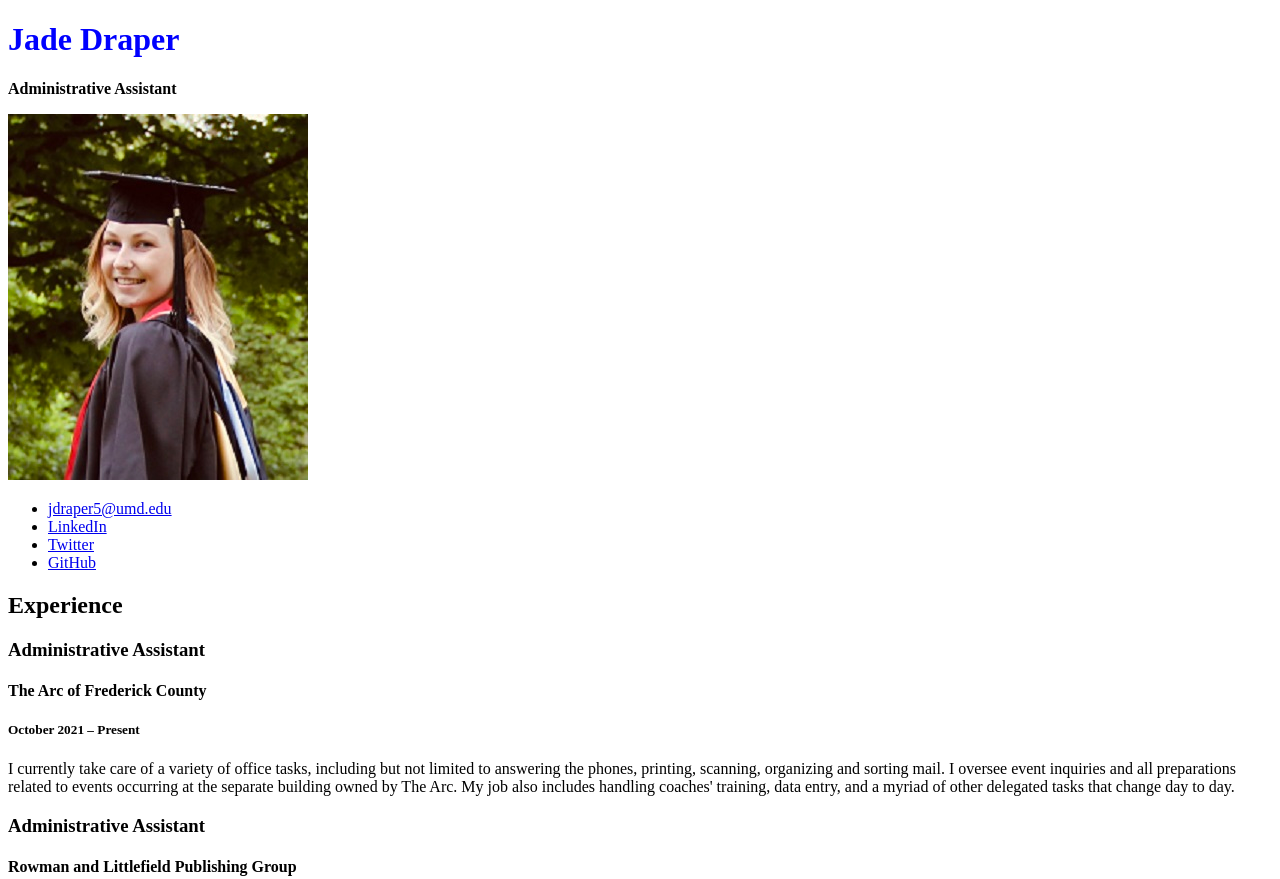
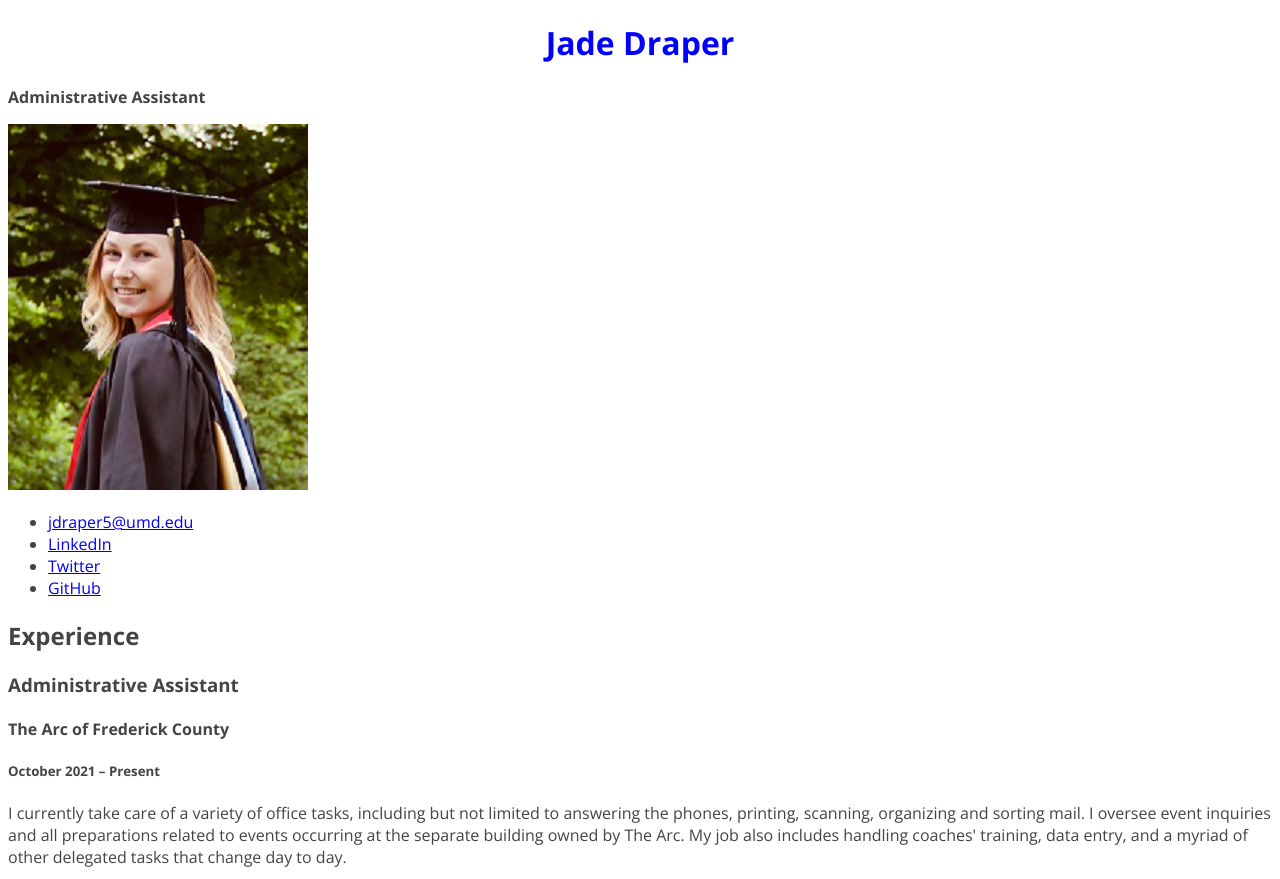
Before and after one commit to Jcarrieee/Jade-Draper-JOUR652, a plain HTML site: page resume/index.html in a window 1280 px wide. Shown: the top 879 px of the page. Drawn offline with nearby package versions, Linux system fonts and the light colour scheme.

Commit message:
Added style css

```diff
--- a/resume/index.html
+++ b/resume/index.html
@@ -4,6 +4,13 @@
 <head>
 
   <title>Jade Draper Resume</title>
+
+  <link rel="stylesheet" type="text/css" href="style.css">
+
+  <link rel="preconnect" href="https://fonts.googleapis.com">
+<link rel="preconnect" href="https://fonts.gstatic.com" crossorigin>
+<link href="https://fonts.googleapis.com/css2?family=Open+Sans:ital,wght@0,300;0,400;0,500;0,600;0,700;0,800;1,300;1,400;1,500;1,600;1,700;1,800&display=swap" rel="stylesheet">
+
 </head>
 <style>
 h1   {color: blue;}
@@ -34,7 +41,7 @@ h1   {color: blue;}
           <p>I currently take care of a variety of office tasks, including but not limited to answering the phones, printing, scanning, organizing and sorting mail. I oversee event inquiries and all preparations related to events occurring at the separate building owned by The Arc. My job also includes handling coaches' training, data entry, and a myriad of other delegated tasks that change day to day.</p>
 
 
-        <h3>Administrative Assistant</h3>
+        <3>Administrative Assistant</h3>
 
         <h4>Rowman and Littlefield Publishing Group</h4>
 
--- /dev/null
+++ b/resume/style.css
@@ -0,0 +1,10 @@
+BODY {font-family:'Open Sans', Arial, sans-serif;
+color:#444;
+font-weight: 400;
+}
+
+h1 {
+  color:#33485e;
+  text-decoration:uppercase;
+  text-align: center;
+}
```
